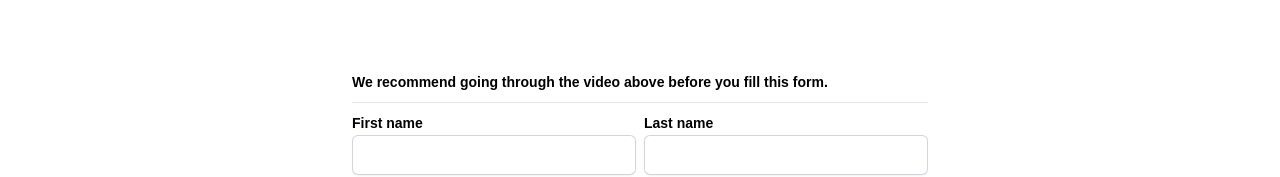
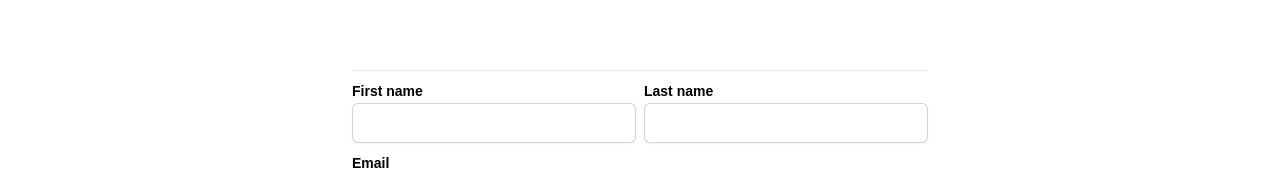
Before and after one commit to shuboidwork/planyourtrails, a Next.js app: page / in a window 1280 px wide. Shown: the part 2290-2467 px from the top of the page. Built offline with nearby package versions, Linux system fonts and the light colour scheme; what tw-elements-react would draw is missing.

Commit message:
Video removed

```diff
--- a/components/common_components/footer.js
+++ b/components/common_components/footer.js
@@ -17,10 +17,10 @@ export default function Footer() {
 
           <div className="mt-15">
             <div className="relative h-96 m-5 overflow-hidden max-w-full bg-black">
-              <iframe
+              {/* <iframe
                 className="absolute top-0 left-0 w-full h-full border-0"
                 src={`https://www.youtube.com/embed/2zqdkABA5TU?si=uQKCTSYLjOePFxqL`}
-              ></iframe>
+              ></iframe> */}
             </div>
             <LeadGenForm></LeadGenForm>
           </div>
--- a/components/landing_components/leadgenform.jsx
+++ b/components/landing_components/leadgenform.jsx
@@ -103,13 +103,13 @@ export default function LeadGenForm() {
         className="mx-auto mt-5 max-w-xl sm:mt-10 lg:mt-20"
       >
         <div className="flex flex-col gap-x-8 gap-y-2">
-          <label
+          {/* <label
             htmlFor="personal-information"
             className="block text-sm font-semibold leading-6  col-span-full"
           >
             We recommend going through the video above before you fill this
             form.
-          </label>
+          </label> */}
           <hr className="col-span-full"></hr>
           <div className="w-full flex justify-center flex-row gap-x-2">
             <div className="w-full">
```
